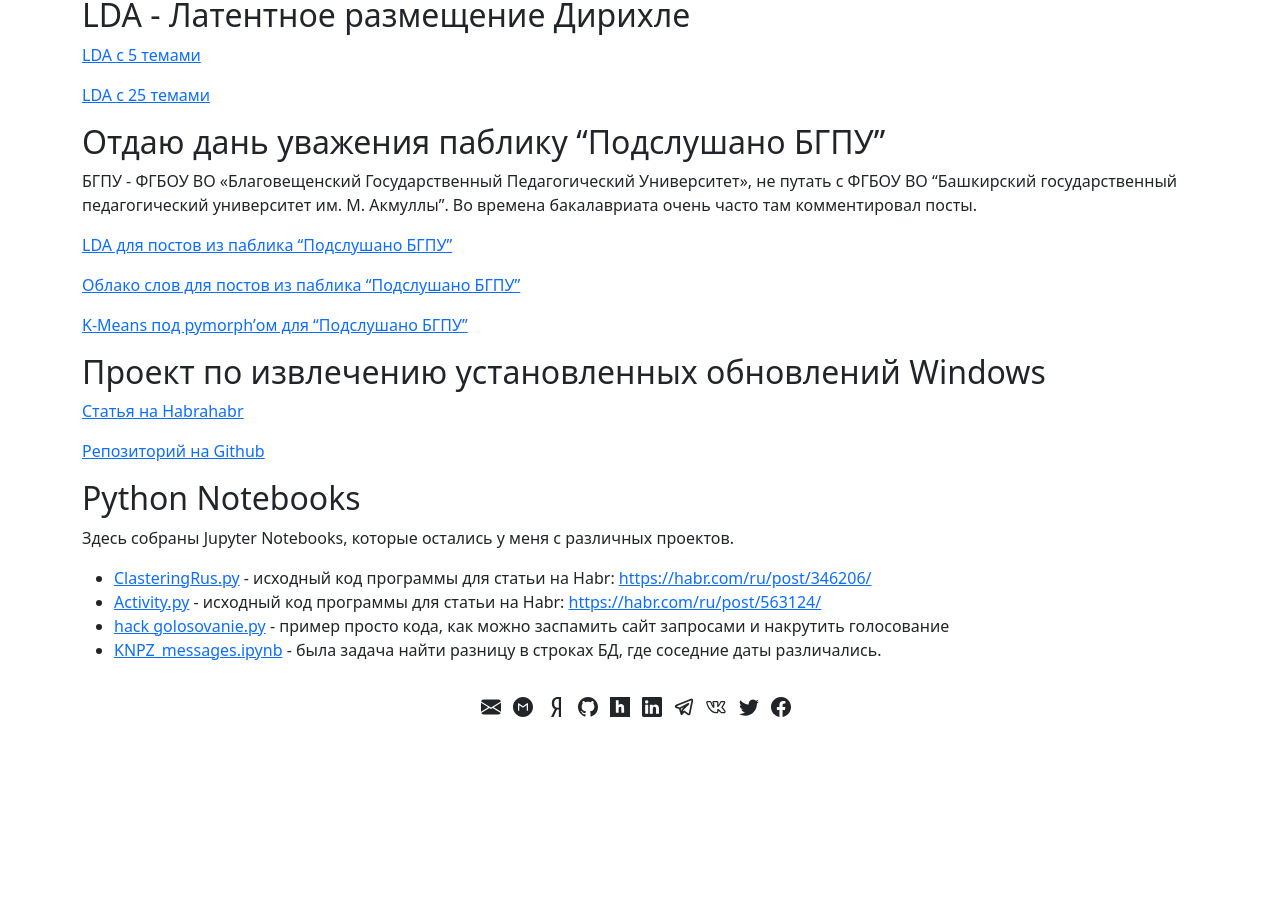
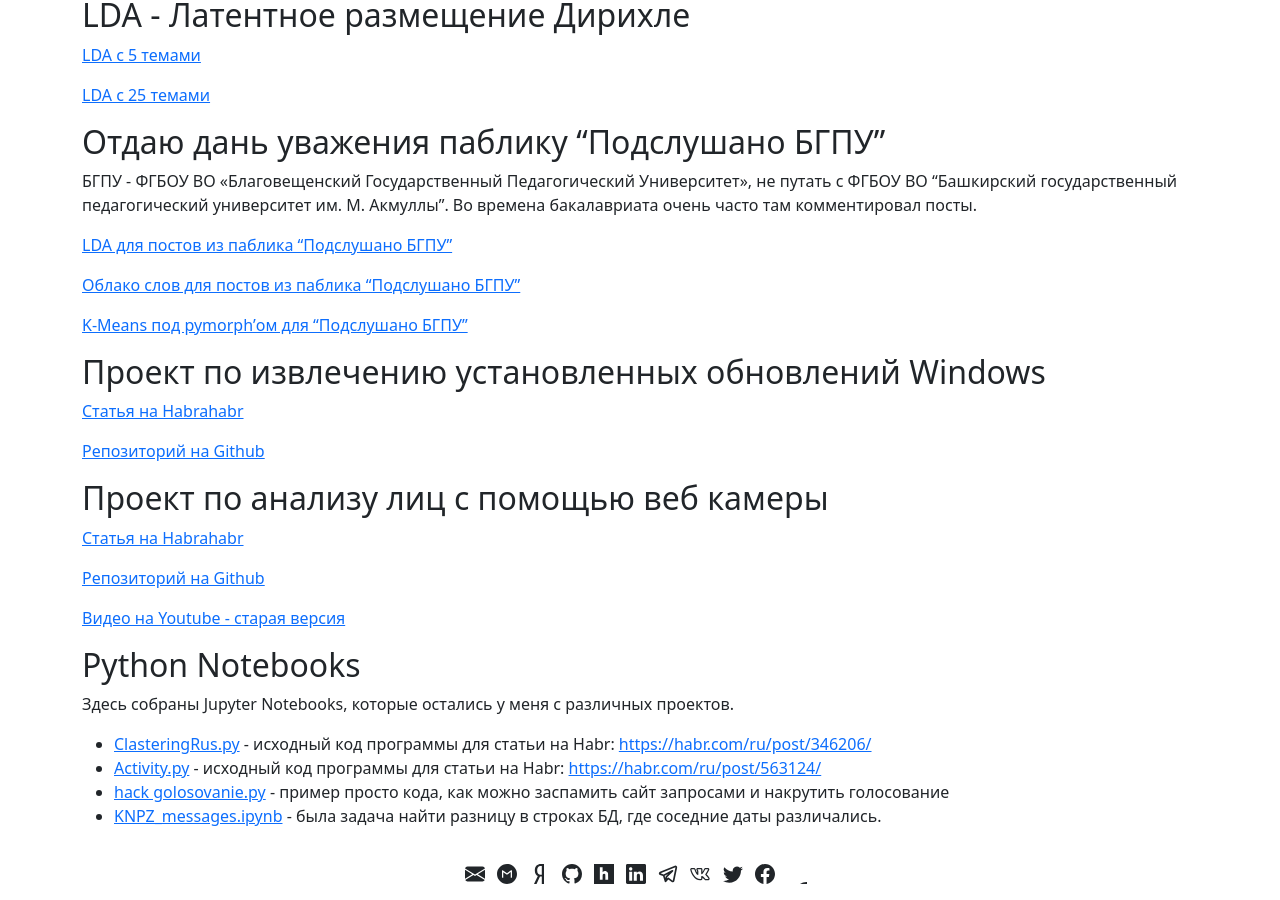
Before and after one commit to OlegBezverhii/olegbezverhii.github.io, a Jekyll site: the page built from anypages/project.md, in a window 1280 px wide and 900 px high, scrolled down 785 px. Built offline with Jekyll 4.4.1, drawn with Linux system fonts in a browser that asks for light colours; before the commit the page ends 1519 px from its top, so only the background shows below that.

Commit message:
Добавлены новый значок и проект

```diff
--- a/_config.yml
+++ b/_config.yml
@@ -52,6 +52,7 @@ footer-links:
   twitter: OlegBezverhii
   vk: oleg_bezverhii
   habr: Bizonozubr
+  youtube: OlegBezverhii
 
 plugins:
   - jekyll-seo-tag
--- a/_includes/svg_icons.html
+++ b/_includes/svg_icons.html
@@ -176,6 +176,22 @@
     /></svg
 ></a>
 {% endif %}
+{% if site.footer-links.youtube %}
+<a
+  class="footer-icon-links"
+  href="https://www.youtube.com/@{{ site.footer-links.youtube }}"
+  ><svg
+    xmlns="http://www.w3.org/2000/svg"
+    width="16"
+    height="16"
+    fill="currentColor"
+    class="bi bi-youtube footer-icons"
+    viewBox="0 0 16 16"
+  >
+  <path d="M26.5,39.88V24.12a.37.37,0,0,1,.56-.31l12.4,7.88a.36.36,0,0,1,0,.62l-12.4,7.88A.37.37,0,0,1,26.5,39.88Z"/><rect x="6.46" y="14.42" width="51.09" height="35.16" rx="9.06"/>
+  </svg
+></a>
+{% endif %}
 {% if site.footer-links.rss %}
 <a class="footer-icon-links" href="{{ site.baseurl }}/feed.xml"
   ><svg
--- a/anypages/project.md
+++ b/anypages/project.md
@@ -59,6 +59,14 @@ permalink: /project/
 
 [Репозиторий на Github](https://github.com/OlegBezverhii/List-Update-Cheker)
 
+## Проект по анализу лиц с помощью веб камеры
+
+[Статья на Habrahabr](https://habr.com/ru/post/563124/)
+
+[Репозиторий на Github](https://github.com/OlegBezverhii/face_rec)
+
+[Видео на Youtube - старая версия](https://www.youtube.com/watch?v=ayGYZgbhLsg)
+
 ## Python Notebooks
 Здесь собраны Jupyter Notebooks, которые остались у меня с различных проектов.
 
```
